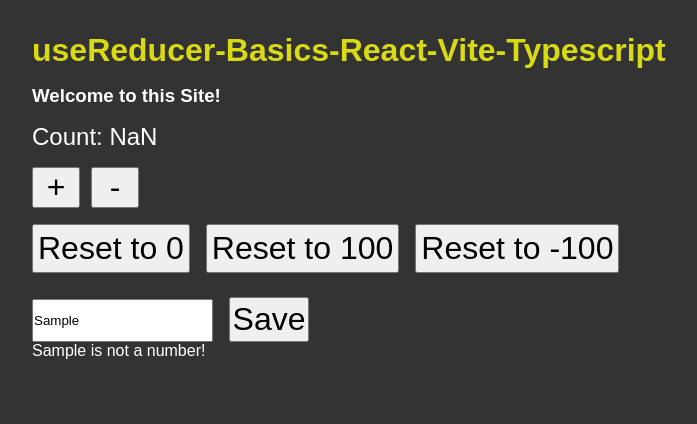
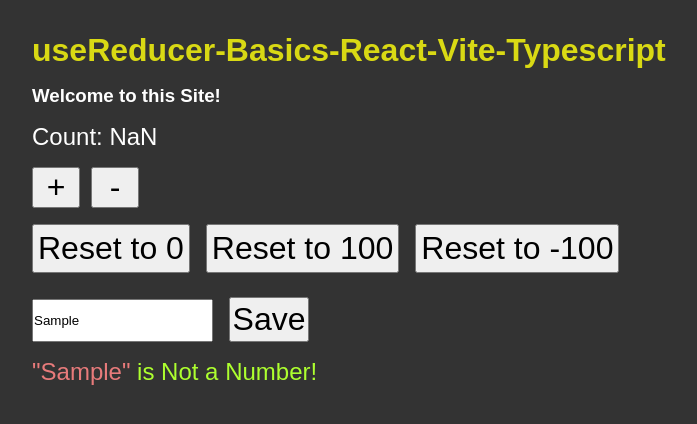
Before and after one commit to Scientific-Research/mk004-useReducer-basics-React-Vite-Typescript, a React (Vite) app: page / in a window 1280 px wide. Both pictures are taken after typing "Sample" into the empty fields and a click on the button "Save". Shown: the top 424 px of the page, without its empty margins (0-697 px from the left). Built offline with nearby package versions, Linux system fonts and the light colour scheme.

Commit message:
is Not a Number works perfect

```diff
--- a/src/App.css
+++ b/src/App.css
@@ -60,4 +60,16 @@
       margin-top: 1.5rem;
     }
   }
+
+  .isNotANumber {
+    p {
+      margin-top: 1rem;
+      font-size: 1.5rem;
+      color: greenyellow;
+    }
+
+    span {
+      color: rgb(232, 123, 123);
+    }
+  }
 }
--- a/src/App.tsx
+++ b/src/App.tsx
@@ -6,12 +6,14 @@
   count: 0,
   value: '',
   valueNaN: '',
+  booleanWert: false,
 };
 
 interface IState {
   count: number;
   value: string;
   valueNaN: string;
+  booleanWert: boolean;
 }
 
 interface IAction {
@@ -71,6 +73,7 @@
   const handleSaveButton = () => {
     // dispatch({ type: 'save', payload: Number(e.target.value) });
     dispatch({ type: 'save', payload: state.value });
+    state.booleanWert = true;
     // console.log(typeof state.value);
     // console.log(state.value);
 
@@ -117,13 +120,16 @@
           Save
         </button>
       </div>
-      <div>
-        {state.valueNaN &&
+      <div className="isNotANumber">
+        {state.booleanWert &&
           (isNaN(Number(state.value)) ? (
-            <p>{state.valueNaN} is not a number!</p>
+            <p>
+              <span>"{state.valueNaN}"</span> is Not a Number!
+            </p>
           ) : (
             ''
           ))}
+        {(state.booleanWert = false)}
       </div>
     </div>
   );
```
